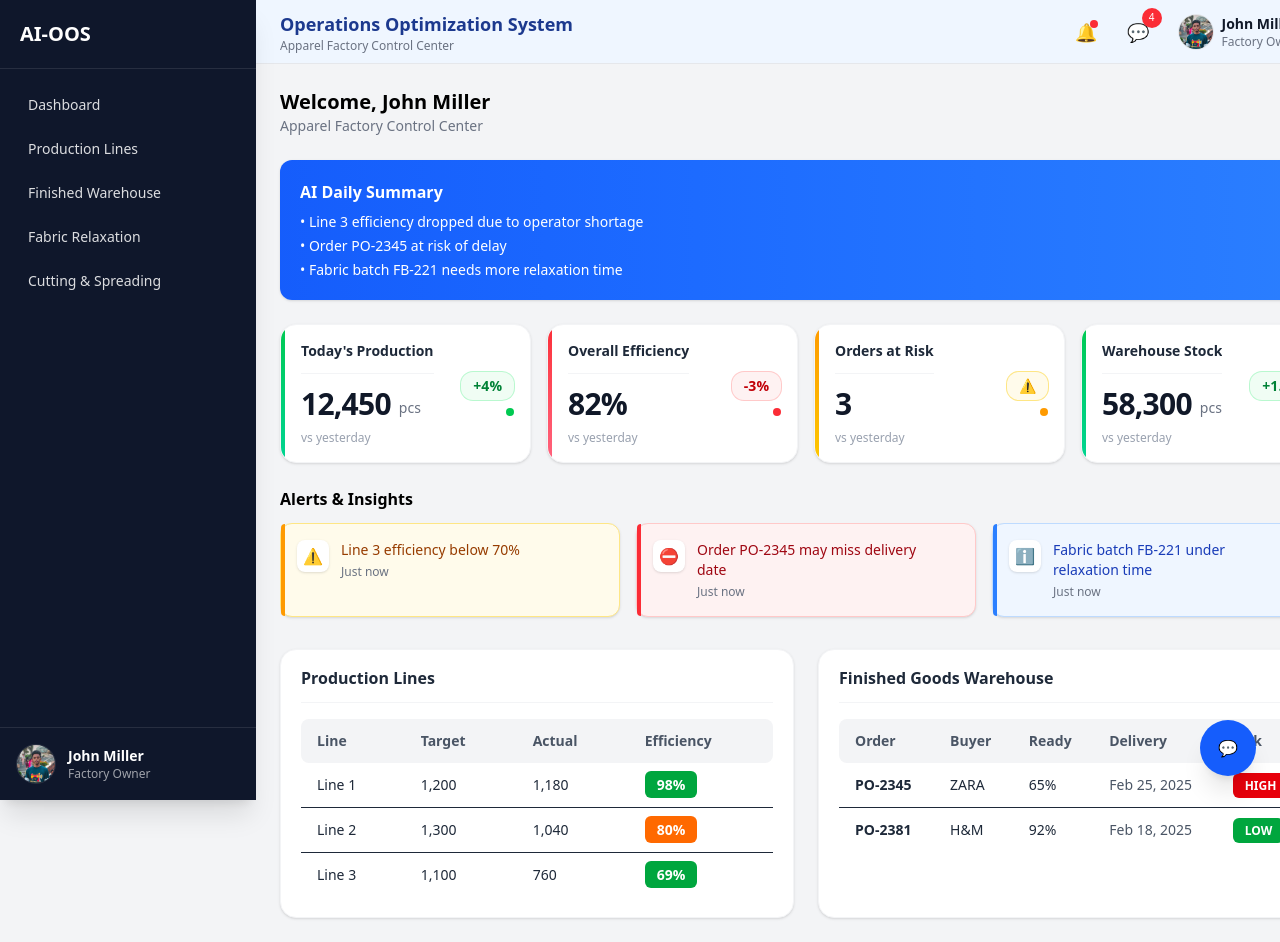
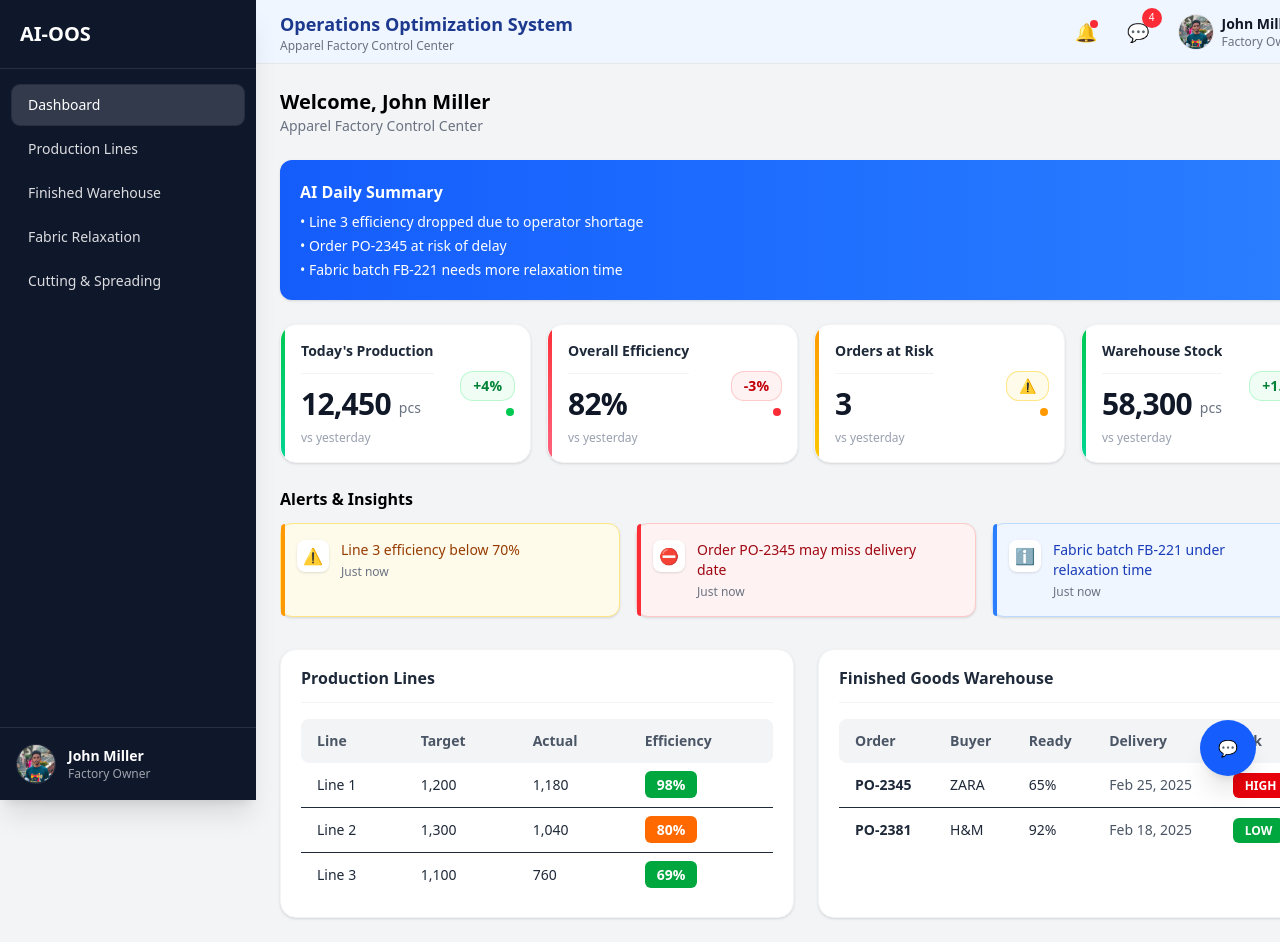
Before and after one commit to leonardkb/oos, a React (Vite) app: page /dashboard in a window 1280 px wide. Shown: the top 942 px of the page. Built offline with nearby package versions, Linux system fonts and the light colour scheme.

Commit message:
animation

```diff
--- a/src/Components/Sidebar.jsx
+++ b/src/Components/Sidebar.jsx
@@ -1,7 +1,7 @@
 import { NavLink } from "react-router-dom";
 
 const menu = [
-  { label: "Dashboard", path: "/" },
+  { label: "Dashboard", path: "/dashboard" },
   { label: "Production Lines", path: "/production" },
   { label: "Finished Warehouse", path: "/finished-warehouse" },
   { label: "Fabric Relaxation", path: "/fabric-relaxation" },
```
